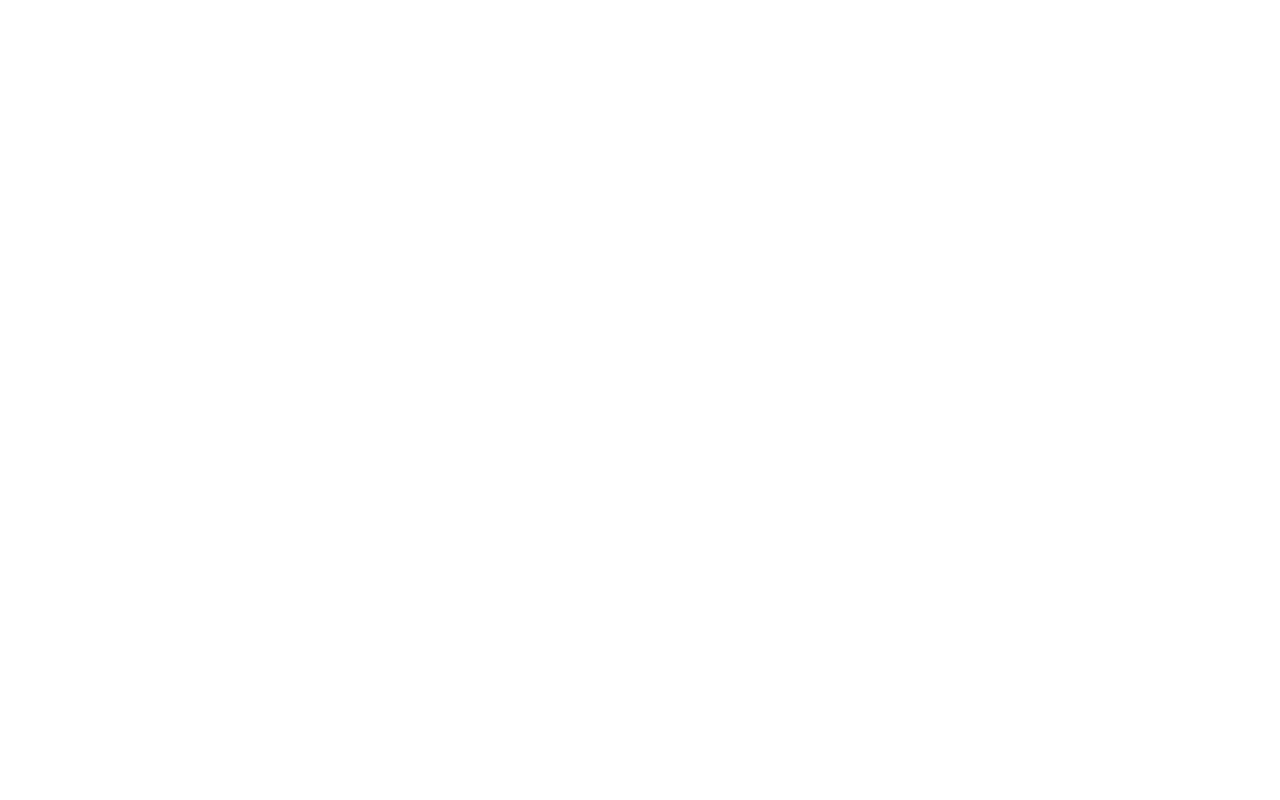
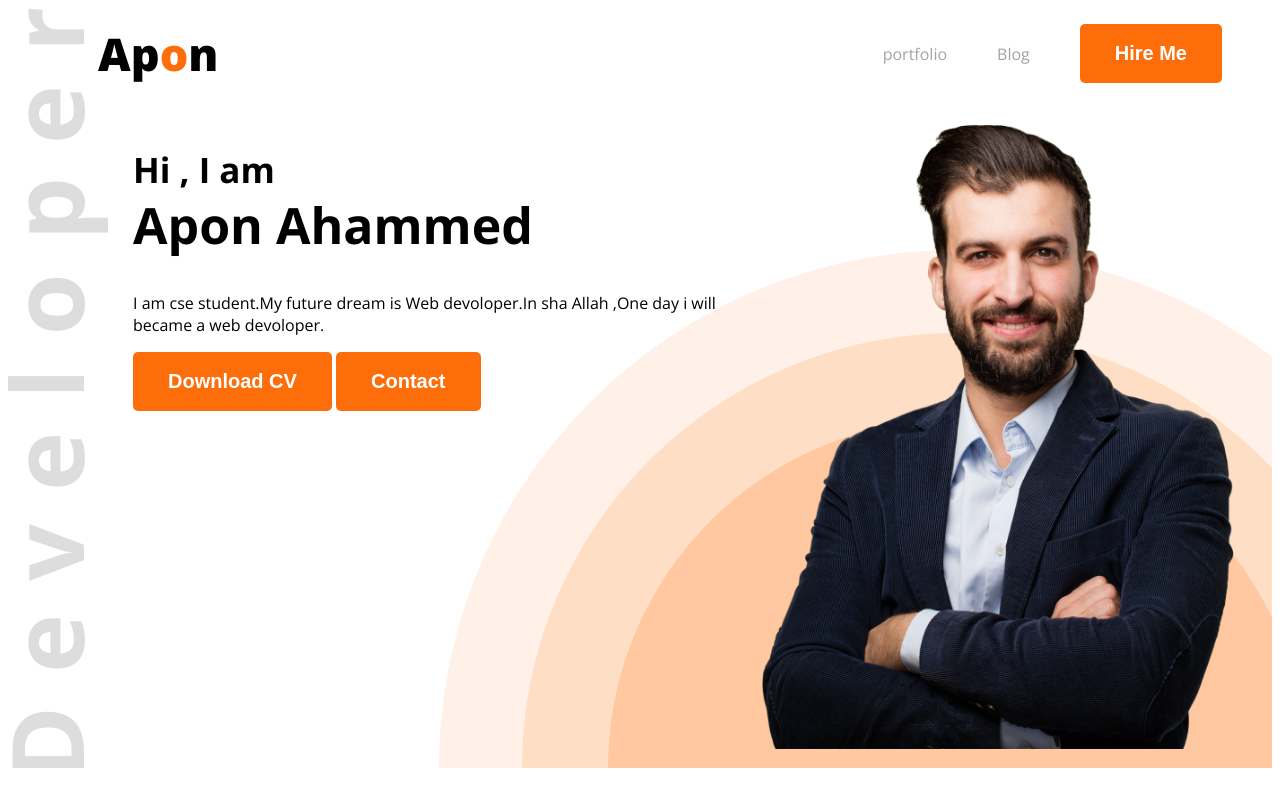
Before and after one commit to Apon-Ahammed/my-first-Portfolio, a plain HTML site: page index.html in a window 1280 px wide. Drawn offline with nearby package versions, Linux system fonts and the light colour scheme.

Commit message:
header input

```diff
--- a/index.html
+++ b/index.html
@@ -3,12 +3,42 @@
 <head>
     <meta charset="UTF-8">
     <meta name="viewport" content="width=device-width, initial-scale=1.0">
+    <link rel="preconnect" href="https://fonts.googleapis.com">
+<link rel="preconnect" href="https://fonts.gstatic.com" crossorigin>
+<link href="https://fonts.googleapis.com/css2?family=Open+Sans:ital,wght@0,300..800;1,300..800&display=swap" rel="stylesheet">
     <title>my-first-Portfolio</title>
+    <link rel="stylesheet" href="./style/style.css">
+
 </head>
-<body>
+<body class="open-sans-normal">
 
-    <header>
+    <header class="header">
 
+        <nav class="">
+            <h3 class="nav-title">Ap<span class="span">o</span>n</h3>
+
+            <ul>
+                <li> <a href="">portfolio</a></li>
+                <li> <a href="">Blog</a></li>
+                <li> <button class="btn">Hire Me</button></li>
+            </ul>
+
+        </nav>
+        <div class="baner">
+
+         <div class="content">
+            <h4 class="title">Hi , I am</h4>
+            <h1 class="sub-title">Apon Ahammed</h1>
+            <p>I am cse student.My future dream is Web
+                 devoloper.In sha Allah ,One day i will became a web devoloper.
+            </p>
+            <button class="btn">Download CV</button>
+            <button class="btn">Contact</button></div>
+
+
+
+        <img class="profile-pic" src="./images/hardy.png" alt=" loading" >
+    </div>
     </header>
 
     <main>
--- /dev/null
+++ b/style/style.css
@@ -0,0 +1,94 @@
+
+
+.open-sans-normal {
+  font-family: "Open Sans", sans-serif;
+  font-optical-sizing: auto;
+
+  font-style: normal;
+  font-variation-settings:
+    "wdth" 100;
+}
+
+
+
+nav{
+
+    display: flex;
+    align-items: center;
+    justify-content: space-between;
+}
+.nav-title{
+    font-weight: 800;
+    font-size: 45px;
+    margin:0 30px 0 90px ;
+}
+.span{
+    color: #FD6E0A;
+}
+nav ul{
+    display: flex;
+    justify-content: space-around;
+    align-items: center;
+}
+nav ul li{
+
+    list-style: none;
+    margin-right: 50px;
+}
+nav li a{
+
+    text-decoration: none;
+    color:#A3A3A3;
+}
+.btn{
+
+    background-color: #FD6E0A;
+    font-weight: bold;
+    font-size: 20px;
+    color: white;
+    padding: 18px 35px;
+    border-radius: 5px;
+    border: none;
+}
+
+/* baner style */
+
+.profile-pic{
+
+    height: 650px; ;
+    width: 524px; ;
+}
+.title{
+    font-weight:semibold;
+    font-size: 35px;
+    margin-bottom: -2px;
+
+}
+.sub-title{
+    font-weight:bold;
+    font-size: 50px;
+    margin-top: -2px;
+
+}
+
+.baner{
+
+    display: flex;
+    justify-content: space-between;
+    margin: 0 30px 0 45px;
+}
+.content{
+
+    max-width:885px;
+ margin-left: 80px;
+}
+/* header */
+
+.header{
+    height: 95vh;
+    background-image: url('../images/developer.png'),url('../images/header_bg.png') ;
+    background-repeat: no-repeat;
+    background-position: top left, right bottom;
+
+
+}
```
Also changed, not shown: 1 other file.
